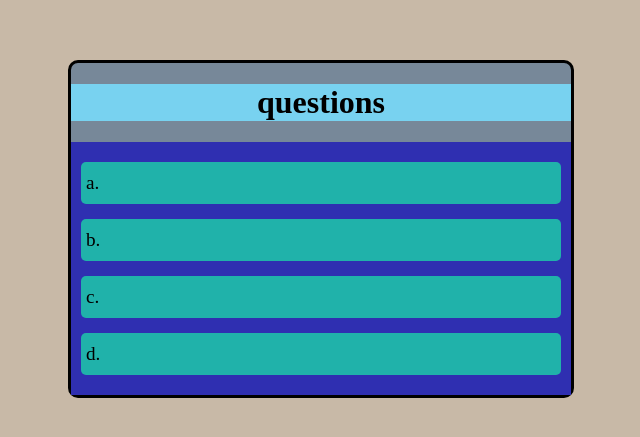
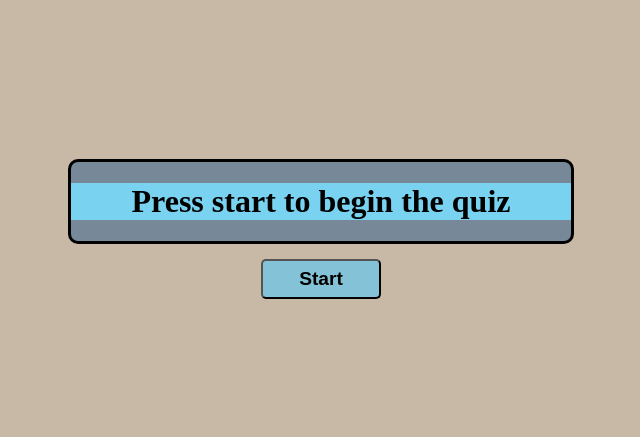
Before and after one commit to ColeS82/coding-quiz, a plain HTML site: page index.html in a window 1280 px wide. Shown: the part 179-616 px from the top of the page, without its empty margins (327-967 px from the left). Drawn offline with Linux system fonts and the light colour scheme.

Commit message:
initial button functions added.  Safe revert.

```diff
--- a/assets/css/styles.css
+++ b/assets/css/styles.css
@@ -1,6 +1,7 @@
 
 body {
     display: flex;
+    flex-direction: column;
     width: 100vw;
     height: 100vh;
     justify-content: center;
@@ -42,3 +43,25 @@ body {
     border-radius: 5px;
     padding: 10px 5px;
 }
+
+button{
+    margin-top: 15px;
+    width: 120px;
+    height: 40px;
+    font-size: larger;
+    border-radius: 5px;
+    font-weight: bolder;
+}
+
+#start-Btn {
+    background-color: rgb(131, 194, 215);
+
+}
+
+#next-Btn {
+    background-color: rgb(78, 175, 78);
+}
+
+.hide {
+    display: none;
+}
--- a/assets/js/script.js
+++ b/assets/js/script.js
@@ -0,0 +1,20 @@
+const startButton = document.getElementById("start-Btn");
+
+startButton.addEventListener('click', startQuiz)
+
+
+function startQuiz() {
+    console.log("Testing!");
+    document.getElementById("answers").classList.remove("hide");
+    document.getElementById("start-Btn").classList.add("hide");
+    document.getElementById("next-Btn").classList.remove("hide");
+    nextQuestion();
+}
+
+function nextQuestion() {
+
+}
+
+function selectAnswer() {
+
+}
--- a/index.html
+++ b/index.html
@@ -11,16 +11,24 @@
 <body>
     <main class="quiz-card">
         <h1 id="questions">
-            questions
+            Press start to begin the quiz
         </h1>
-        <section id="answers">
+        <section id="answers" class="hide">
             <ol>
-                <li></li>
-                <li></li>
-                <li></li>
-                <li></li>
+                <li class="btn"></li>
+                <li class="btn"></li>
+                <li class="btn"></li>
+                <li class="btn"></li>
             </ol>
         </section>
     </main>
+    <div id="buttoncontainer">
+        <button id="start-Btn">
+            Start
+        </button>
+        <button id="next-Btn" class="hide">
+            Next
+        </button>
+    </div>
 </body>
 </html>
```
